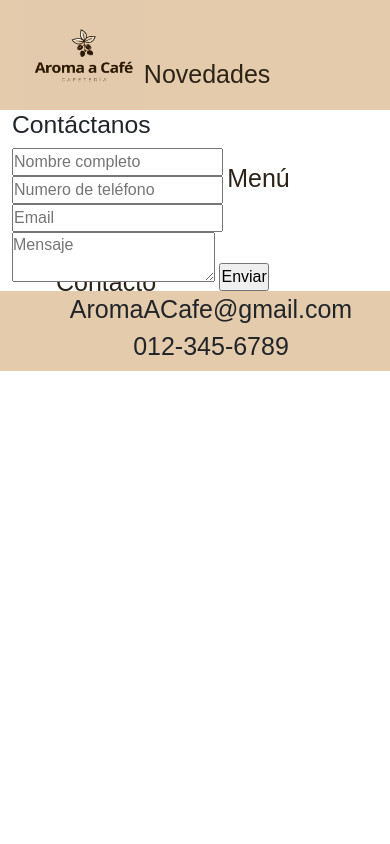
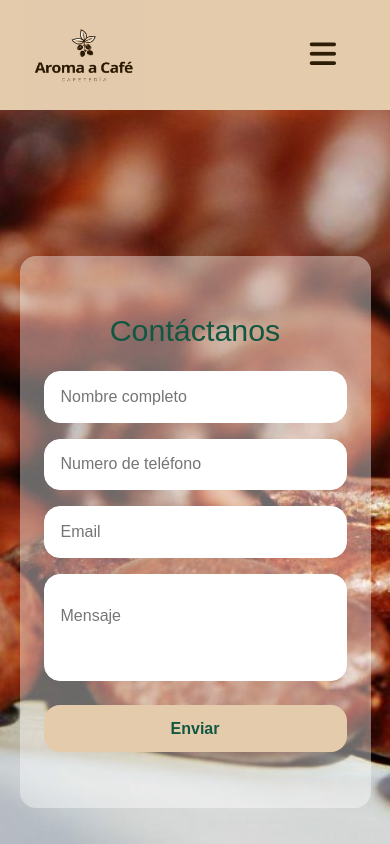
Before and after one commit to Aquerxn/PF-Escalante, a website: page pages/contacto.html in a window 390 px wide. Shown: the top 844 px of the page. Drawn offline with nearby package versions, Linux system fonts and the light colour scheme.

Commit message:
Arreglo del responsive

```diff
--- a/scss/_contacto.scss
+++ b/scss/_contacto.scss
@@ -0,0 +1,75 @@
+//MAIN CONTACTO
+
+//FORMULARIO
+
+.main-contacto{
+
+    .col-12{
+        padding: 0px;
+
+        .contacto-container{
+            background-image: url(../img/granos-cafe.jpg);
+            background-size: cover;
+            background-repeat: no-repeat;
+            height: 100vh;
+            width: 100%;
+            display: flex;
+
+            .form{
+                background: rgba(255, 255, 255, .4);
+                width: 90%;
+                max-width: 700px;
+                border-radius: 1em;
+                padding: 3.5em 1.5em;
+                margin: auto;
+
+                .form-container{
+                    font-family: $font-family_1;
+                    width: 100%;
+                    display: grid;
+                    gap: 1em;
+                    grid-auto-columns: 100%;
+
+                    .form-tittle{
+                        text-align: center;
+                        font-size: 1.9rem ;
+                        margin-bottom: .4rem;
+                        color: $color_5;
+
+                    }
+
+                    .form-input{
+                        font-family: inherit;
+                        font-size: 1rem;
+                        padding: .8rem 1em;
+                        outline: none;
+                        border: none;
+                        border-radius: 1em;
+                        border: 1px solid $color_4;
+
+                    }
+
+                    .form-input-message{
+                        resize: none;
+                        padding: 1.8em 1em;
+                        margin-bottom: .5em;
+
+                    }
+
+                    .form-cta{
+                        font-family: $font-family_3;
+                        font-size: 1rem;
+                        background-color: $background-color_1;
+                        color: $color_5;
+                        border: none;
+                        font-weight: 600;
+                        padding: .7em 0;
+                        border-radius: 1em;
+                        cursor: pointer;
+                                }
+                }
+            }
+
+        }
+    }
+}
--- a/scss/_header.scss
+++ b/scss/_header.scss
@@ -1,3 +1,9 @@
+@mixin movil( $medida: 820px ){
+    @media screen and (max-width: $medida){
+        @content;
+    }
+}
+
 
 header{
     background-color: $background-color_1;
@@ -17,12 +23,16 @@ header{
 
         .checkbtn{
             font-size: 30px;
-            color: #2d1d06;
+            color: $color_3;
             float: right;
             line-height: 110px;
             margin-right: 30px;
             cursor: pointer;
             display: none;
+
+            @include movil ($medida){
+                display: block;
+            }
 
             #check{
                 display: none;
@@ -33,9 +43,26 @@ header{
             float: right;
             margin-right: 20px;
 
+            @include movil ($medida){
+                width: 100%;
+                height: 50vh;
+                background-color: #e3cbac;
+                position: absolute;
+                top: 110px;
+                left: -100%;
+                text-align: center;
+                transition: all .5s;
+            }
+
             li{
                 display: inline-block;
                 line-height: 100px;
+
+                @include movil ($medida){
+                    display: block;
+                    margin: 50px 0;
+                    line-height: 30px;
+                }
 
                 a{
                     color: $color_1;
@@ -43,11 +70,24 @@ header{
                     padding-right: 25px;
                     font-size: 25px;
 
+                    @include movil ($medida){
+                        font-size: 30px;
+                    }
+
                     &:hover{
                         color: $color_2;
                     }
                 }
             }
         }
+
+        @include movil($medida){
+            #check:checked{
+                ~ ul{
+                    left: 0;
+                }
+            }
+        }
+
     }
 }
--- a/scss/_index.scss
+++ b/scss/_index.scss
@@ -15,7 +15,7 @@
             height: 100vh;
 
             .shadow{
-                background-color: rgba(0, 0, 0, 0.6);
+                background-color: $background-color_2;
                 width: 100%;
                 height: 100%;
 
@@ -31,7 +31,7 @@
                         width: 50%;
                         margin-bottom: 15vh;
                         text-align: center;
-                        color: white;
+                        color: $color_4;
                         position: absolute;
 
                         h1{
--- a/scss/_menu.scss
+++ b/scss/_menu.scss
@@ -40,7 +40,7 @@
     margin-top: 90px;
     border-radius: 6px;
     overflow: hidden;
-    background: #fff;
+    background: $color_4;
     box-shadow: 0px 1px 10px rgba(0,0,0,0.2);
     transition: all 0.3s;
 
--- a/scss/_novedades.scss
+++ b/scss/_novedades.scss
@@ -10,7 +10,7 @@
             background-size: cover;
             background-repeat: no-repeat;
             height: 190px;
-            color: rgb(255, 255, 255);
+            color: $color_4;
             display: flex;
             justify-content: center;
             align-items: center;
@@ -27,7 +27,7 @@
     margin-top: 90px;
     border-radius: 6px;
     overflow: hidden;
-    background: #fff;
+    background: $color_4;
     box-shadow: 0px 1px 10px rgba(0,0,0,0.2);
     transition: all 0.3s;
 
--- a/scss/_nuestro-cafe.scss
+++ b/scss/_nuestro-cafe.scss
@@ -10,7 +10,7 @@
         .titulo-nuestro-cafe{
             background-image: url(../img/granos-cafe.png);
             height: 190px;
-            color: rgb(255, 255, 255);
+            color: $color_4;
             display: flex;
             justify-content: center;
             align-items: center;
--- a/scss/_variables.scss
+++ b/scss/_variables.scss
@@ -4,7 +4,7 @@ $color_3: #2d1d06;
 $color_4: white;
 $color_5: #115742;
 $font-family_1: 'monserrat', sans-serif;
-$font-family_2: 'Montserrat', sans-serif;
 $font-family_3: inherit;
 $background-color_1: #e3cbac;
 $background-color_2: rgba(0, 0, 0, 0.6);
+$medida: 820px;
--- a/scss/styles.scss
+++ b/scss/styles.scss
@@ -7,4 +7,3 @@
 @import 'menu';
 @import 'contacto';
 @import 'footer';
-@import 'media-queries';
```
Also changed, not shown: css/styles.css, scss/_media-queries.scss (deleted), 1 other file.
